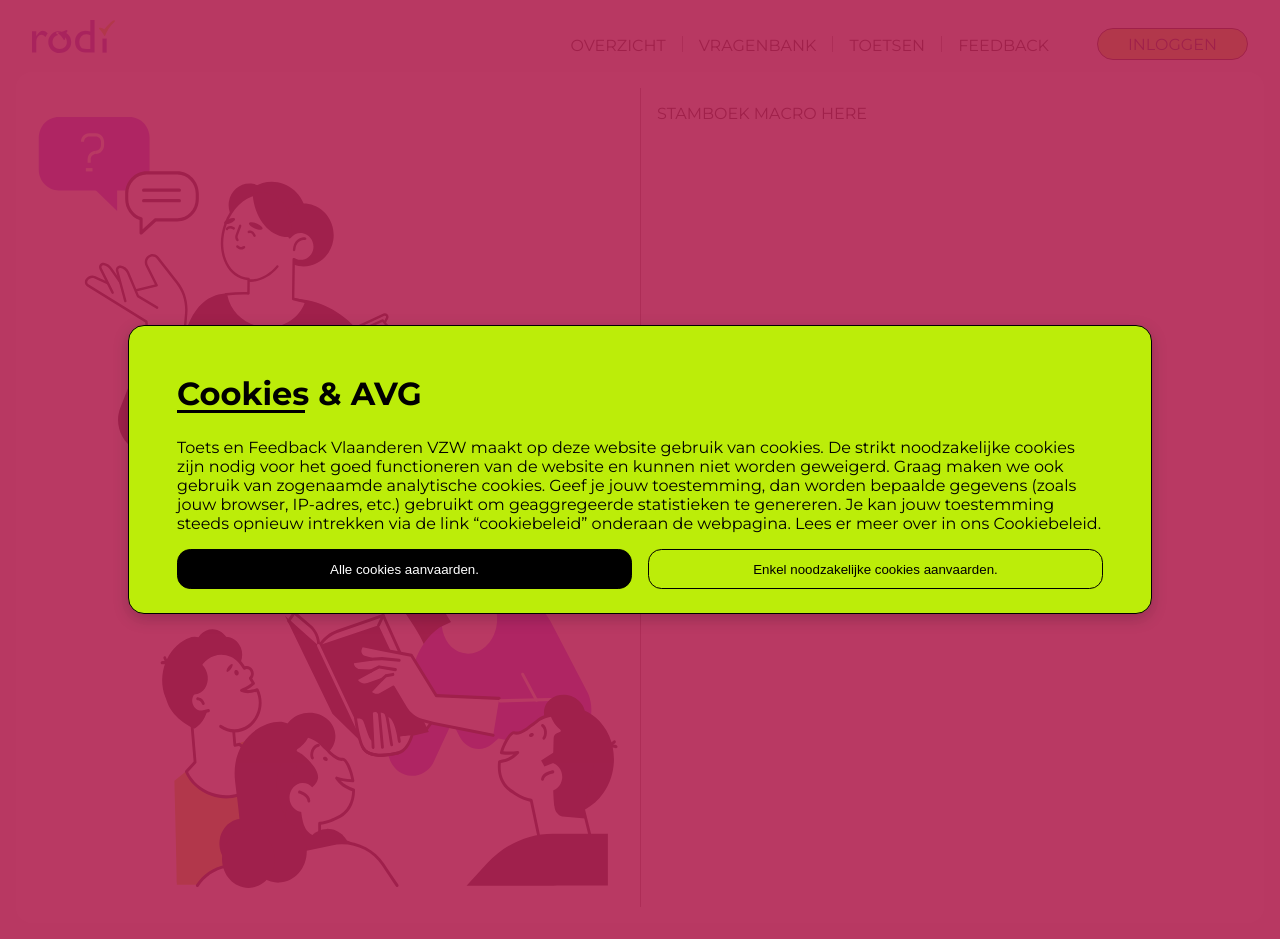
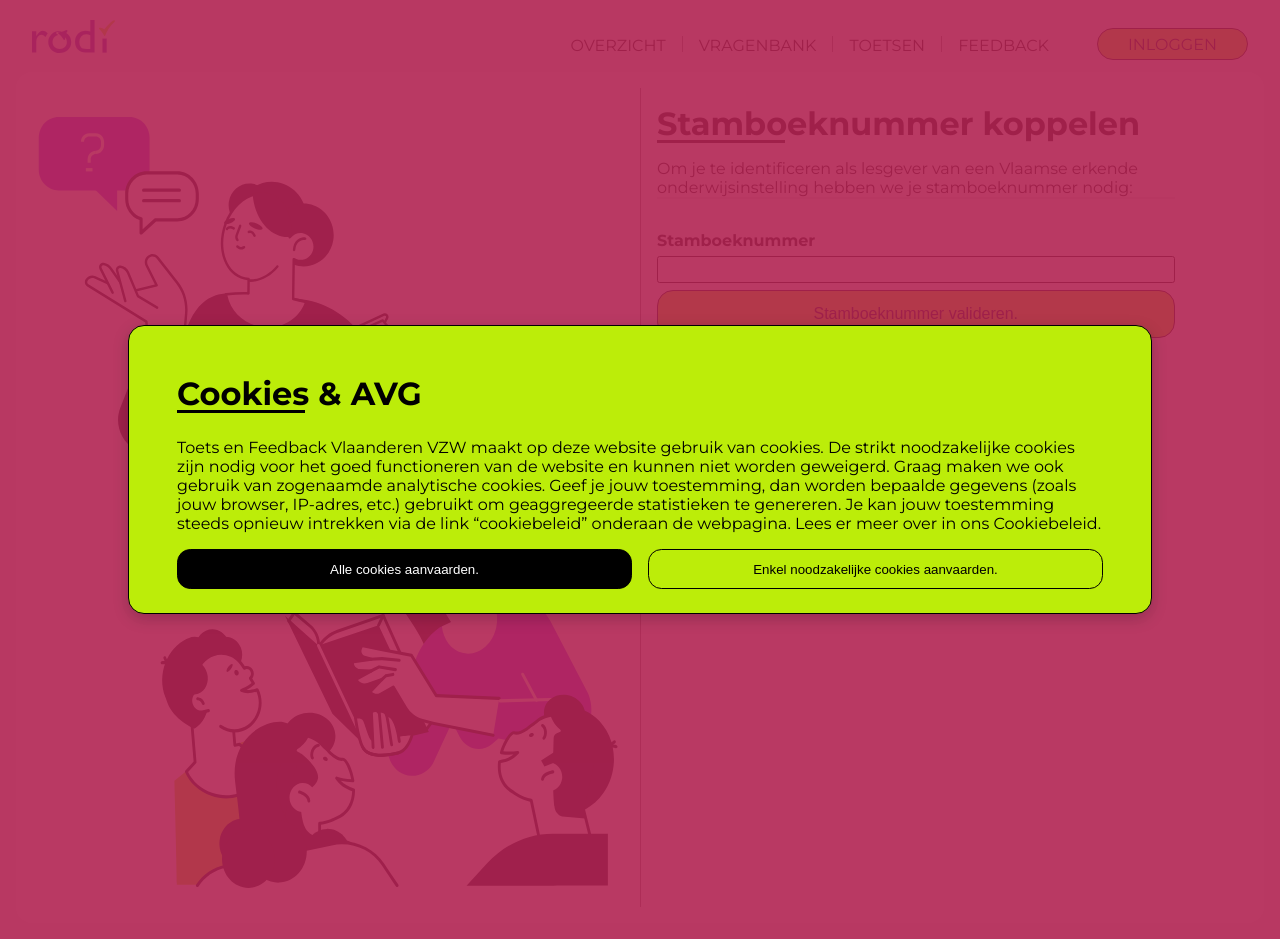
Before and after one commit to Renaissance-Dad/RODI_project, a Flask app: page /stamboeknummer in a window 1280 px wide. Run offline with Flask 3, Linux system fonts and the light colour scheme; the visitor is signed in with stand-in values (Sample User, id 1); some libraries are stand-ins or nearby versions.

Commit message:
Templates folder
Restructured the templates folder

```diff
--- a/app/auth/templates/auth/login.html
+++ b/app/auth/templates/auth/login.html
@@ -1,11 +1,13 @@
+{% import 'auth/macro.html' as myauthmacros %}
 {% extends "layouts/base.html" %}
+
 {% block title %}Login{% endblock %}
 {% block content %}
    <div class="split-container">
       <div class="split-img1"><img style="object-fit: contain; height: 100%;" src="{{ url_for('static', filename='img/vector_art1.svg') }}" alt="Leerkracht bedenkt een toetsvraag"></div>
       <div class="split-img2"><img style="object-fit: contain; height: 100%;" src="{{ url_for('static', filename='img/vector_art6.svg') }}" alt="Leerkracht bouwt een vraag"></div>
       <div class="split-rightpane">
-         {{ mymacros.login_form(form=form) }}
+         {{ myauthmacros.login_form(form=form) }}
       </div>
    </div>
 {% endblock %}
--- a/app/cookies/templates/cookies/cookiebeleid.html
+++ b/app/cookies/templates/cookies/cookiebeleid.html
@@ -1,4 +1,5 @@
 {% extends "layouts/base.html" %}
+
 {% block title %}Cookiebeleid{% endblock %}
 {% block content %}
     <h1 class="underline">Cookiebeleid</h1>
--- /dev/null
+++ b/app/cookies/templates/cookies/macro.html
@@ -0,0 +1,35 @@
+{% macro cookie_banner() %}
+    <!-- Inline javascript to handle the focus button on load -->
+    <script>
+        document.addEventListener('DOMContentLoaded', function () {
+            const button1 = document.getElementById('button1');
+            const button2 = document.getElementById('button2');
+
+            // Programmatically focus button1
+            button1.focus();
+
+            // Button2 mouseover listener
+            button2.addEventListener('mouseover', function() {
+                button1.blur();
+            });
+        });
+    </script>
+    <!-- Display a notification for accepting necessary cookies (always required) and analytical cookies (optional) -->
+    <div class="bgcookiebanner">
+        <div class="cookiebanner">
+            <div class="cookiebanner-title">
+                <h1 class="underline">Cookies & AVG</h1>
+            </div>
+            <div>
+                <p>Toets en Feedback Vlaanderen VZW maakt op deze website gebruik van cookies. De strikt noodzakelijke cookies zijn nodig voor het goed functioneren van de website en kunnen niet worden geweigerd.
+                Graag maken we ook gebruik van zogenaamde analytische cookies. Geef je jouw toestemming, dan worden bepaalde gegevens (zoals jouw browser, IP-adres, etc.) gebruikt om geaggregeerde statistieken te genereren.
+                Je kan jouw toestemming steeds opnieuw intrekken via de link “cookiebeleid” onderaan de webpagina. Lees er meer over in ons Cookiebeleid.
+                </p>
+            </div>
+            <div class="cookiebanner-buttoncontainer">
+                    <button class="cookiebanner-button" id="button1" onclick="window.location.href='{{ url_for('cookies.accept_all_cookies') }}'">Alle cookies aanvaarden.</button>
+                    <button class="cookiebanner-button" id="button2" onclick="window.location.href='{{ url_for('cookies.accept_necessary_cookies') }}'">Enkel noodzakelijke cookies aanvaarden.</button>
+            </div>
+        </div>
+    </div>
+{% endmacro %}
--- a/app/templates/layouts/base.html
+++ b/app/templates/layouts/base.html
@@ -1,4 +1,4 @@
-{% import 'partials/macros.html' as mymacros %}
+{% import 'cookies/macro.html' as mycookiemacro %}
 
 <!DOCTYPE html>
 <html lang="nl">
@@ -15,7 +15,7 @@
     {% include 'partials/navmenu.html' %}
     <div class="bgwhitecard">
         {% if not cookie_value %}
-        {{ mymacros.cookie_banner() }}
+        {{ mycookiemacro.cookie_banner() }}
         {% endif %}
 
 
--- a/app/templates/partials/macros.html
+++ /dev/null
@@ -1,194 +0,0 @@
-{% macro cookie_banner() %}
-    <!-- Inline javascript to handle the focus button on load -->
-    <script>
-        document.addEventListener('DOMContentLoaded', function () {
-            const button1 = document.getElementById('button1');
-            const button2 = document.getElementById('button2');
-
-            // Programmatically focus button1
-            button1.focus();
-
-            // Button2 mouseover listener
-            button2.addEventListener('mouseover', function() {
-                button1.blur();
-            });
-        });
-    </script>
-    <!-- Display a notification for accepting necessary cookies (always required) and analytical cookies (optional) -->
-    <div class="bgcookiebanner">
-        <div class="cookiebanner">
-            <div class="cookiebanner-title">
-                <h1 class="underline">Cookies & AVG</h1>
-            </div>
-            <div>
-                <p>Toets en Feedback Vlaanderen VZW maakt op deze website gebruik van cookies. De strikt noodzakelijke cookies zijn nodig voor het goed functioneren van de website en kunnen niet worden geweigerd.
-                Graag maken we ook gebruik van zogenaamde analytische cookies. Geef je jouw toestemming, dan worden bepaalde gegevens (zoals jouw browser, IP-adres, etc.) gebruikt om geaggregeerde statistieken te genereren.
-                Je kan jouw toestemming steeds opnieuw intrekken via de link “cookiebeleid” onderaan de webpagina. Lees er meer over in ons Cookiebeleid.
-                </p>
-            </div>
-            <div class="cookiebanner-buttoncontainer">
-                    <button class="cookiebanner-button" id="button1" onclick="window.location.href='{{ url_for('cookies.accept_all_cookies') }}'">Alle cookies aanvaarden.</button>
-                    <button class="cookiebanner-button" id="button2" onclick="window.location.href='{{ url_for('cookies.accept_necessary_cookies') }}'">Enkel noodzakelijke cookies aanvaarden.</button>
-            </div>
-        </div>
-    </div>
-{% endmacro %}
-
-{% macro registration_form(form) %}
-    <!-- load the zxcvbn pasw strength library -->
-    <script src="https://cdnjs.cloudflare.com/ajax/libs/zxcvbn/4.4.2/zxcvbn.js"></script>
-
-    <!-- inline javascript to expand the password best practices on focus -->
-    <script>
-        document.addEventListener('DOMContentLoaded', function() {
-            const paswField = document.getElementById('myPasw');
-            const hiddenDiv = document.getElementById('hiddenDiv');
-            const strengthMeter = document.getElementById('paswStrengthMeter');
-            const emailField = document.getElementById('myEmail');
-            const errorDiv = document.getElementById('errorDiv');
-            const errorMsg = document.getElementById('errorMsg');
-
-            // Show the hiddenDiv when paswField is focused
-            paswField.addEventListener('focus', function() {
-                hiddenDiv.style.display = 'block';
-            });
-
-            // Hide the errorDiv when emailField is focused and the Div exists
-            if (errorDiv) {
-                //expands the error message with a recoveryURL which improves the UX
-                if (errorMsg.innerHTML === 'E-mailadres reeds geregistreerd.') {
-                    const recoveryUrl = "{{ url_for('users.wachtwoordvergeten') }}";
-                    errorMsg.innerHTML += ' <a href="' + recoveryUrl + '" style="color: inherit;">Wachtwoord herstellen?</a>';
-                }
-
-                //removes the focus
-                emailField.addEventListener('focus', function() {
-                    errorDiv.style.display = 'none';
-                });
-            }
-
-            // Calculate the pasw strength
-            paswField.addEventListener('input', function() {
-                const result = zxcvbn(paswField.value); // Use inputField.value here
-                const strength = result.score; // score is from 0 to 4
-
-                // Update the strength meter based on score
-                strengthMeter.value = strength; // Assuming strengthMeter is a <progress> element
-                strengthMeter.max = 4; // maximum score
-
-                // Remove the disabled attribute from the form submit button
-                if (strength === 4 && (emailField.value.trim() !== '')) {
-                    document.getElementById("mySubmit").removeAttribute("disabled");
-                }
-            });
-        });
-    </script>
-    <!-- render the form -->
-    <h1 class="underline">Registratie</h1>
-    <p style="margin-top:1em;">Maak een gratis account aan.</p>
-    <div class="line" style="width: 90%;"></div>
-    <form method="POST" class="split-form">
-        {{ form.hidden_tag() }}
-        <p style="font-weight: bold;">E-mailadres</p>
-        {{ form.username() }}
-        {% if form.username.errors %}
-            <div id="errorDiv">
-                {% for error in form.username.errors %}
-                <p id="errorMsg" style="color:red; font-size:0.8em;" >{{ error }}</p>
-                {% endfor %}
-            </div>
-        {% endif %}
-        <p style="margin-top: 1em; font-weight: bold;">Wachtwoord</p>
-        {{ form.userpasw() }}
-        <div style="height: 0.3em; width: 100%;"></div>
-        <div id="hiddenDiv" style="display: none;">
-            <progress id="paswStrengthMeter" value="0" max="4" style="width: 75%;"></progress>
-            <ul>Maak je wachtwoord sterker tot de balk gevuld is. Enkele tips:
-                <li class="split-form">Gebruik een zin, spaties mogen.</li>
-                <li class="split-form">Maak je wachtwoord iets langer.</li>
-                <li class="split-form">Verwerk cijfers, leestekens of hoofdletters.</li>
-                <li class="split-form">Vermijd je naam, e-mail, de sitenaam, herhalingen of cijferreeksen als 1234.</li>
-            </ul>
-        </div>
-        <div style="height: 1.7em; width: 100%;"></div>
-        {{ form.usersubmit(disabled="disabled") }}
-        <p style="font-weight: lighter;">*Door op deze knop te klikken, ga ik akkoord met de algemene voorwaarden van deze applicatie.</p>
-    </form>
-{% endmacro %}
-
-{% macro role_form(form) %}
-    <!-- Inline javascript to handle the focus button on load -->
-    <script>
-        document.addEventListener('DOMContentLoaded', function () {
-            const button1 = document.getElementById('iamTeacher');
-            const button2 = document.getElementById('iamStudent');
-
-            // Programmatically focus button1
-            iamTeacher.focus();
-
-            // Button2 mouseover listener
-            iamStudent.addEventListener('mouseover', function() {
-                iamTeacher.blur();
-            });
-        });
-    </script>
-    <!-- Actual html of the rights and roles page -->
-    <h1 class="underline">Rechten en rollen</h1>
-    <p style="margin-top:1em;">Ik ben een:</p>
-    <div class="line" style="width: 90%;"></div>
-    <form method="POST" class="split-form">
-        {{ form.hidden_tag() }}
-        <div class="rightsandroles-buttons">
-            {{ form.user_is_teacher }}
-            {{ form.user_is_student }}
-        </div>
-    </form>
-{% endmacro %}
-
-{% macro login_form(form) %}
-<h1 class="underline">Login</h1>
-<p style="margin-top:1em;">Vul je logingegevens in:</p>
-<div class="line" style="width: 90%;"></div>
-<form method="POST" class="split-form">
-    {{ form.hidden_tag() }}
-    <p style="font-weight: bold;">E-mailadres</p>
-    {{ form.username() }}
-    {% if form.username.errors %}
-    <div id="errorDiv">
-        {% for error in form.username.errors %}
-        <p id="errorMsg" style="color:red; font-size:0.8em;" >{{ error }}</p>
-        {% endfor %}
-    </div>
-    {% endif %}
-    <p style="margin-top: 1em; font-weight: bold;">Wachtwoord</p>
-    {{ form.userpasw() }}
-    {{ form.forgetmenot() }}
-    <label for="forgetmenot" style="font-size: small; color: gray">Onthou mijn inloggegevens.</label>
-    <div style="height: 2em; width: 100%;"></div>
-    {{ form.loginsubmit() }}
-    <p style="margin-top:2em;">Inloggen met 3<sup>de</sup> partij:</p>
-    <div class="line" style="width: 100%;"></div>
-    <div class="oauth">
-        <div class="oauth-item">
-            {% import 'partials/smartschool.html' as mysmartschool %}
-            {{ mysmartschool.oauth() }}
-        </div>
-        <div class="oauth-item">
-            {% import 'partials/google.html' as mygoogle %}
-            {{ mygoogle.oauth() }}
-        </div>
-        <div class="oauth-item">
-            {% import 'partials/microsoft.html' as mymicrosoft %}
-            {{ mymicrosoft.oauth() }}
-        </div>
-    </div>
-</form>
-{% endmacro %}
-
-{% macro stamboek_form(form) %}
-    STAMBOEK MACRO HERE
-{% endmacro %}
-
-{% macro koppelingen_form(form) %}
-    KOPPELINGEN MACRO HERE
-{% endmacro %}
--- a/app/users/routes.py
+++ b/app/users/routes.py
@@ -4,6 +4,7 @@ from .forms import RegForm, RoleForm, StamboekForm, KoppelingenForm
 from app import db
 from app.models import User
 from sqlalchemy.exc import IntegrityError
+from app.api import onderwijs_het_archief
 
 @users_blueprint.route('/registratie', methods=['GET', 'POST'])
 def registratie():
@@ -72,6 +73,10 @@ def rechtenenrollen():
 @users_blueprint.route('/stamboeknummer', methods=['GET', 'POST'])
 def stamboeknummer():
     form = StamboekForm()
+    if form.validate_on_submit():
+        test = onderwijs_het_archief(form.stamboek.data)
+        if test == 'OK':
+            current_app.logger.info('>> TWERKT')
     return render_template('users/stamboeknummer.html', form=form)
 
 @users_blueprint.route('/mijnkoppelingen', methods=['GET', 'POST'])
--- /dev/null
+++ b/app/users/templates/users/macro.html
@@ -0,0 +1,126 @@
+{% macro registration_form(form) %}
+    <!-- load the zxcvbn pasw strength library -->
+    <script src="https://cdnjs.cloudflare.com/ajax/libs/zxcvbn/4.4.2/zxcvbn.js"></script>
+
+    <!-- inline javascript to expand the password best practices on focus -->
+    <script>
+        document.addEventListener('DOMContentLoaded', function() {
+            const paswField = document.getElementById('myPasw');
+            const hiddenDiv = document.getElementById('hiddenDiv');
+            const strengthMeter = document.getElementById('paswStrengthMeter');
+            const emailField = document.getElementById('myEmail');
+            const errorDiv = document.getElementById('errorDiv');
+            const errorMsg = document.getElementById('errorMsg');
+
+            // Show the hiddenDiv when paswField is focused
+            paswField.addEventListener('focus', function() {
+                hiddenDiv.style.display = 'block';
+            });
+
+            // Hide the errorDiv when emailField is focused and the Div exists
+            if (errorDiv) {
+                //expands the error message with a recoveryURL which improves the UX
+                if (errorMsg.innerHTML === 'E-mailadres reeds geregistreerd.') {
+                    const recoveryUrl = "{{ url_for('users.wachtwoordvergeten') }}";
+                    errorMsg.innerHTML += ' <a href="' + recoveryUrl + '" style="color: inherit;">Wachtwoord herstellen?</a>';
+                }
+
+                //removes the focus
+                emailField.addEventListener('focus', function() {
+                    errorDiv.style.display = 'none';
+                });
+            }
+
+            // Calculate the pasw strength
+            paswField.addEventListener('input', function() {
+                const result = zxcvbn(paswField.value); // Use inputField.value here
+                const strength = result.score; // score is from 0 to 4
+
+                // Update the strength meter based on score
+                strengthMeter.value = strength; // Assuming strengthMeter is a <progress> element
+                strengthMeter.max = 4; // maximum score
+
+                // Remove the disabled attribute from the form submit button
+                if (strength === 4 && (emailField.value.trim() !== '')) {
+                    document.getElementById("mySubmit").removeAttribute("disabled");
+                }
+            });
+        });
+    </script>
+    <!-- render the form -->
+    <h1 class="underline">Registratie</h1>
+    <p style="margin-top:1em;">Maak een gratis account aan.</p>
+    <div class="line" style="width: 90%;"></div>
+    <form method="POST" class="split-form">
+        {{ form.hidden_tag() }}
+        <p style="font-weight: bold;">E-mailadres</p>
+        {{ form.username() }}
+        {% if form.username.errors %}
+            <div id="errorDiv">
+                {% for error in form.username.errors %}
+                <p id="errorMsg" style="color:red; font-size:0.8em;" >{{ error }}</p>
+                {% endfor %}
+            </div>
+        {% endif %}
+        <p style="margin-top: 1em; font-weight: bold;">Wachtwoord</p>
+        {{ form.userpasw() }}
+        <div style="height: 0.3em; width: 100%;"></div>
+        <div id="hiddenDiv" style="display: none;">
+            <progress id="paswStrengthMeter" value="0" max="4" style="width: 75%;"></progress>
+            <ul>Maak je wachtwoord sterker tot de balk gevuld is. Enkele tips:
+                <li class="split-form">Gebruik een zin, spaties mogen.</li>
+                <li class="split-form">Maak je wachtwoord iets langer.</li>
+                <li class="split-form">Verwerk cijfers, leestekens of hoofdletters.</li>
+                <li class="split-form">Vermijd je naam, e-mail, de sitenaam, herhalingen of cijferreeksen als 1234.</li>
+            </ul>
+        </div>
+        <div style="height: 1.7em; width: 100%;"></div>
+        {{ form.usersubmit(disabled="disabled") }}
+        <p style="font-weight: lighter;">*Door op deze knop te klikken, ga ik akkoord met de algemene voorwaarden van deze applicatie.</p>
+    </form>
+{% endmacro %}
+
+{% macro role_form(form) %}
+    <!-- Inline javascript to handle the focus button on load -->
+    <script>
+        document.addEventListener('DOMContentLoaded', function () {
+            const button1 = document.getElementById('iamTeacher');
+            const button2 = document.getElementById('iamStudent');
+
+            // Programmatically focus button1
+            iamTeacher.focus();
+
+            // Button2 mouseover listener
+            iamStudent.addEventListener('mouseover', function() {
+                iamTeacher.blur();
+            });
+        });
+    </script>
+    <!-- Actual html of the rights and roles page -->
+    <h1 class="underline">Rechten en rollen</h1>
+    <p style="margin-top:1em;">Ik ben een:</p>
+    <div class="line" style="width: 90%;"></div>
+    <form method="POST" class="split-form">
+        {{ form.hidden_tag() }}
+        <div class="rightsandroles-buttons">
+            {{ form.user_is_teacher }}
+            {{ form.user_is_student }}
+        </div>
+    </form>
+{% endmacro %}
+
+{% macro stamboek_form(form) %}
+<h1 class="underline">Stamboeknummer koppelen</h1>
+<p style="margin-top:1em;">Om je te identificeren als lesgever van een Vlaamse erkende onderwijsinstelling hebben we je stamboeknummer nodig:</p>
+<div class="line" style="width: 90%;"></div>
+<form method="POST" class="split-form">
+    {{ form.hidden_tag() }}
+    <p style="font-weight: bold;">Stamboeknummer</p>
+    {{ form.stamboek() }}
+    {{ form.usersubmit() }}
+</form>
+{% endmacro %}
+
+{% macro koppelingen_form(form) %}
+    KOPPELINGEN MACRO HERE
+{% endmacro %}
--- a/app/users/templates/users/mijnkoppelingen.html
+++ b/app/users/templates/users/mijnkoppelingen.html
@@ -1,11 +1,13 @@
+{% import "users/macro.html" as myusersmacros %}
 {% extends "layouts/base.html" %}
+
 {% block title %}Mijn koppelingen{% endblock %}
 {% block content %}
     <div class="split-container">
         <div class="split-img1"><img style="object-fit: contain; height: 100%;" src="{{ url_for('static', filename='img/vector_art1.svg') }}" alt="Leerkracht bedenkt een toetsvraag"></div>
         <div class="split-img2"><img style="object-fit: contain; height: 100%;" src="{{ url_for('static', filename='img/vector_art2.svg') }}" alt="Leerkracht in gesprek"></div>
         <div class="split-rightpane">
-            {{ mymacros.koppelingen_form(form=form) }}
+            {{ myusersmacros.koppelingen_form(form=form) }}
         </div>
     </div>
 {% endblock %}
--- a/app/users/templates/users/rechtenenrollenpagina.html
+++ b/app/users/templates/users/rechtenenrollenpagina.html
@@ -1,11 +1,13 @@
+{% import "users/macro.html" as myusersmacros %}
 {% extends "layouts/base.html" %}
+
 {% block title %}Rechten en rollen{% endblock %}
 {% block content %}
     <div class="split-container">
         <div class="split-img1"><img style="object-fit: contain; height: 100%;" src="{{ url_for('static', filename='img/vector_art3.svg') }}" alt="Leerling vult een toets in"></div>
         <div class="split-img2"><img style="object-fit: contain; height: 100%;" src="{{ url_for('static', filename='img/vector_art4.svg') }}" alt="Leerkracht met een toetsidee"></div>
         <div class="split-rightpane">
-            {{ mymacros.role_form(form=form)}}
+            {{ myusersmacros.role_form(form=form)}}
         </div>
     </div>
 {% endblock %}
--- a/app/users/templates/users/registratiepagina.html
+++ b/app/users/templates/users/registratiepagina.html
@@ -1,11 +1,13 @@
+{% import "users/macro.html" as myusersmacros %}
 {% extends "layouts/base.html" %}
+
 {% block title %}Registreren{% endblock %}
 {% block content %}
     <div class="split-container">
         <div class="split-img1"><img style="object-fit: contain; height: 100%;" src="{{ url_for('static', filename='img/vector_art1.svg') }}" alt="Leerkracht bedenkt een toetsvraag"></div>
         <div class="split-img2"><img style="object-fit: contain; height: 100%;" src="{{ url_for('static', filename='img/vector_art2.svg') }}" alt="Leerkracht in gesprek"></div>
         <div class="split-rightpane">
-            {{ mymacros.registration_form(form=form) }}
+            {{ myusersmacros.registration_form(form=form) }}
         </div>
     </div>
 {% endblock %}
--- a/app/users/templates/users/stamboeknummer.html
+++ b/app/users/templates/users/stamboeknummer.html
@@ -1,11 +1,13 @@
+{% import "users/macro.html" as myusersmacros %}
 {% extends "layouts/base.html" %}
+
 {% block title %}Stamboeknummer valideren{% endblock %}
 {% block content %}
     <div class="split-container">
         <div class="split-img1"><img style="object-fit: contain; height: 100%;" src="{{ url_for('static', filename='img/vector_art1.svg') }}" alt="Leerkracht bedenkt een toetsvraag"></div>
         <div class="split-img2"><img style="object-fit: contain; height: 100%;" src="{{ url_for('static', filename='img/vector_art2.svg') }}" alt="Leerkracht in gesprek"></div>
         <div class="split-rightpane">
-            {{ mymacros.stamboek_form(form=form) }}
+            {{ myusersmacros.stamboek_form(form=form) }}
         </div>
     </div>
 {% endblock %}
```
Also changed, not shown: app/api.py (added, +45 -0 lines), app/auth/templates/auth/macro.html (added, +39 -0 lines), requirements.txt (+46 -0 lines), app/auth/templates/auth/google.html (renamed from app/templates/partials/google.html), app/auth/templates/auth/microsoft.html (renamed from app/templates/partials/microsoft.html), app/auth/templates/auth/smartschool.html (renamed from app/templates/partials/smartschool.html), app/templates/partials/test.html (deleted).
